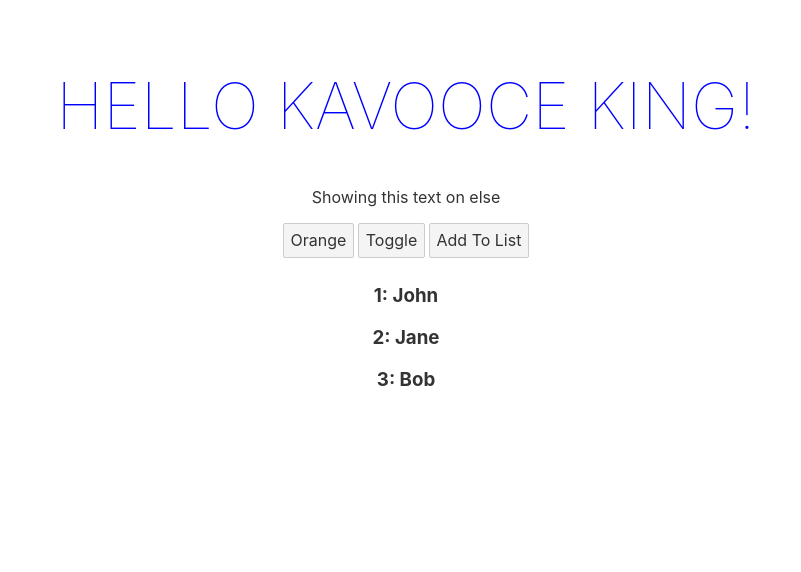
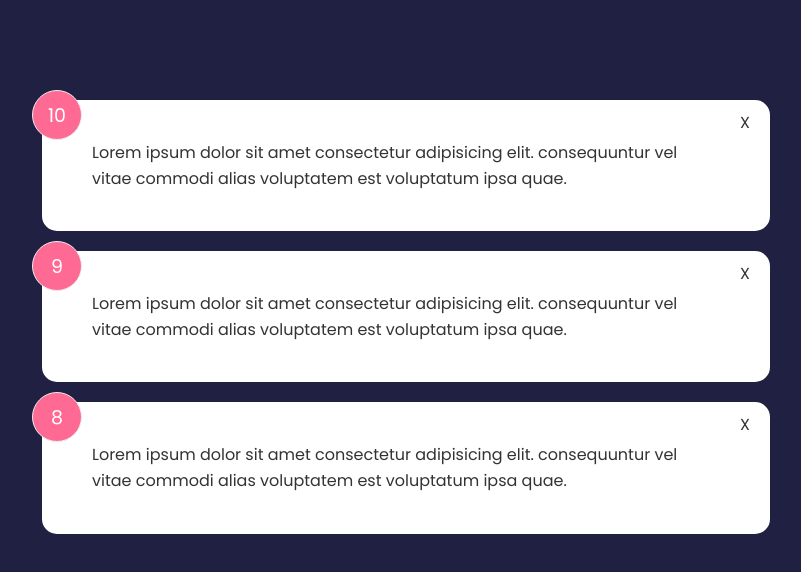
Before and after one commit to dking1342/svelte-intro, a Svelte app: page / in a window 1280 px wide. Shown: the top 572 px of the page, without its empty margins (234-1035 px from the left). Built offline with nearby package versions, Linux system fonts and the light colour scheme.

Commit message:
made feedbacklist, feedbackitem and card components with styles. attached to app. created demo data

```diff
--- a/public/global.css
+++ b/public/global.css
@@ -1,63 +1,24 @@
-html, body {
-	position: relative;
-	width: 100%;
-	height: 100%;
+@import url('https://fonts.googleapis.com/css2?family=Poppins:wght@400;600;700&display=swap');
+
+* {
+  box-sizing: border-box;
+  margin: 0;
+  padding: 0;
 }
 
 body {
-	color: #333;
-	margin: 0;
-	padding: 8px;
-	box-sizing: border-box;
-	font-family: -apple-system, BlinkMacSystemFont, "Segoe UI", Roboto, Oxygen-Sans, Ubuntu, Cantarell, "Helvetica Neue", sans-serif;
+  font-family: 'Poppins', sans-serif;
+  background-color: #202142;
+  line-height: 1.6;
+  color: #fff;
 }
 
-a {
-	color: rgb(0,100,200);
-	text-decoration: none;
+ul {
+  list-style: none;
 }
 
-a:hover {
-	text-decoration: underline;
+.container {
+  max-width: 768px;
+  margin: 100px auto;
+  padding: 0 20px;
 }
-
-a:visited {
-	color: rgb(0,80,160);
-}
-
-label {
-	display: block;
-}
-
-input, button, select, textarea {
-	font-family: inherit;
-	font-size: inherit;
-	-webkit-padding: 0.4em 0;
-	padding: 0.4em;
-	margin: 0 0 0.5em 0;
-	box-sizing: border-box;
-	border: 1px solid #ccc;
-	border-radius: 2px;
-}
-
-input:disabled {
-	color: #ccc;
-}
-
-button {
-	color: #333;
-	background-color: #f4f4f4;
-	outline: none;
-}
-
-button:disabled {
-	color: #999;
-}
-
-button:not(:disabled):active {
-	background-color: #ddd;
-}
-
-button:focus {
-	border-color: #666;
-}
--- a/src/App.svelte
+++ b/src/App.svelte
@@ -1,70 +1,32 @@
 <script>
-	let firstName = "Kavooce";
-	let lastName = "King";
-	let color = "blue";
-	let showText = false;
-	let users = [
-		{
-			id:"1",
-			name:"John"
-		},
-		{
-			id:"2",
-			name:"Jane"
-		},
-		{
-			id:"3",
-			name:"Bob"
-		}
-	]
+  import FeedbackList from "./components/FeedbackList.svelte";
 
-	$: name = `${firstName} ${lastName}`;
+  let feedback = [
+  {
+    id: 1,
+    rating: 10,
+    text: 'Lorem ipsum dolor sit amet consectetur adipisicing elit. consequuntur vel vitae commodi alias voluptatem est voluptatum ipsa quae.',
+  },
+  {
+    id: 2,
+    rating: 9,
+    text: 'Lorem ipsum dolor sit amet consectetur adipisicing elit. consequuntur vel vitae commodi alias voluptatem est voluptatum ipsa quae.',
+  },
+  {
+    id: 3,
+    rating: 8,
+    text: 'Lorem ipsum dolor sit amet consectetur adipisicing elit. consequuntur vel vitae commodi alias voluptatem est voluptatum ipsa quae.',
+  },
+]
 
-	const toggle = () => {
-		color = color === "blue" ? "red" : "blue";
-		showText = !showText;
-	}
-	const addToList = () => {
-		users = [...users,{ id:"4",name:"Mario" }]
-	}
 </script>
 
-<main>
-	<h1 style="color:{color}">Hello {name}!</h1>
-	{#if showText}
-	<p>Visit the <a href="https://svelte.dev/tutorial">Svelte tutorial</a> to learn how to build Svelte apps.</p>
-	{/if}
-	{#if showText}
-	<p>Showing the text when true</p>
-	{:else}
-	<p>Showing this text on else</p>
-	{/if}
-	<button on:click={()=> color = "coral"} >Orange</button>
-	<button on:click={toggle} >Toggle</button>
-	<button on:click={addToList}>Add To List</button>
-	{#each users as user (user.id)}
-		<h3>{user.id}: {user.name}</h3>
-	{/each}
+<main class="container">
+  <FeedbackList
+    {feedback}
+  />
 </main>
 
 <style>
-	main {
-		text-align: center;
-		padding: 1em;
-		max-width: 240px;
-		margin: 0 auto;
-	}
 
-	h1 {
-		color: #ff3e00;
-		text-transform: uppercase;
-		font-size: 4em;
-		font-weight: 100;
-	}
-
-	@media (min-width: 640px) {
-		main {
-			max-width: none;
-		}
-	}
 </style>
--- /dev/null
+++ b/src/components/Card.svelte
@@ -0,0 +1,20 @@
+<script>
+
+</script>
+
+<div class="card">
+  <slot></slot>
+</div>
+
+<style>
+  .card {
+    background-color: #fff;
+    border-radius: 15px;
+    padding:40px 50px;
+    margin:20px 0;
+    position: relative;
+    color:#333;
+  }
+</style>
+
+<!-- markup (zero or more items) goes here -->
--- /dev/null
+++ b/src/components/FeedbackItem.svelte
@@ -0,0 +1,39 @@
+<script>
+  import Card from "./Card.svelte";
+  export let item;
+</script>
+
+<Card>
+  <div class="num-display">
+    {item.rating}
+  </div>
+  <div class="close">X</div>
+  <p class="text-display">
+    {item.text}
+  </p>
+</Card>
+
+<style>
+    .num-display {
+    position: absolute;
+    top: -10px;
+    left: -10px;
+    width: 50px;
+    height: 50px;
+    background: #ff6a95;
+    color: #fff;
+    border: 1px #eee solid;
+    border-radius: 50%;
+    padding: 10px;
+    text-align: center;
+    font-size: 19px;
+  }
+  .close {
+    position: absolute;
+    top: 10px;
+    right: 20px;
+    cursor: pointer;
+    background: none;
+    border: none;
+  }
+</style>
--- /dev/null
+++ b/src/components/FeedbackList.svelte
@@ -0,0 +1,13 @@
+<script>
+  import FeedbackItem from "./FeedbackItem.svelte";
+  export let feedback = [];
+
+</script>
+
+{#each feedback as fb (fb.id)}
+  <FeedbackItem item={fb} />
+{/each}
+
+<style>
+  /* your styles go here */
+</style>
```
